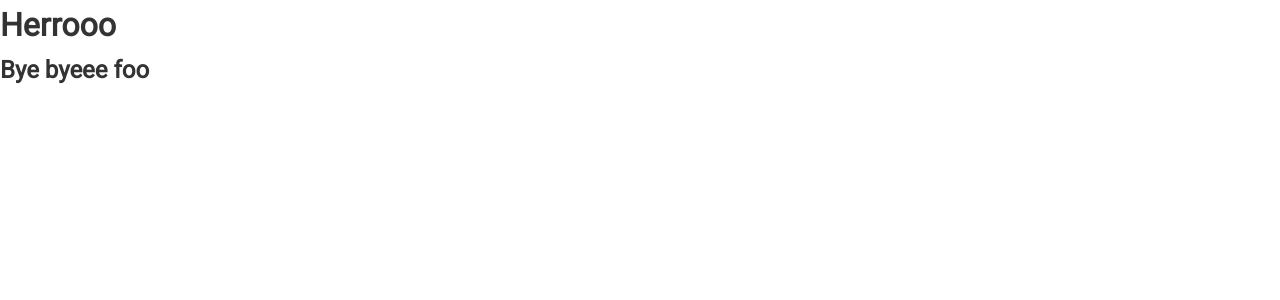
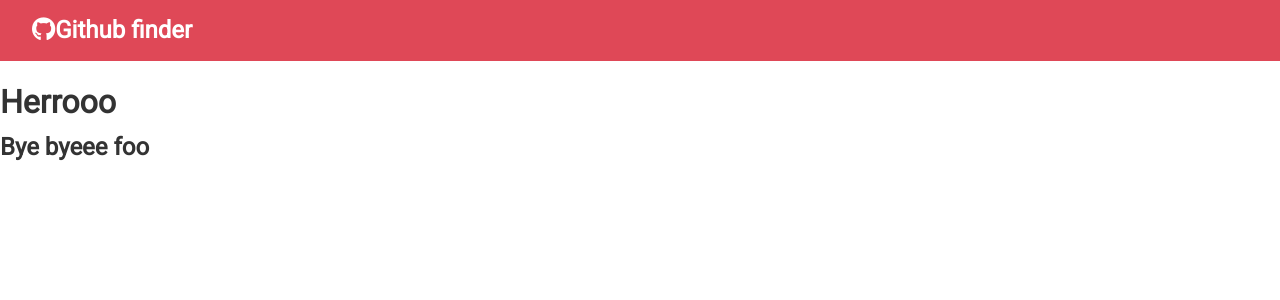
Before and after one commit to 9Dxn/traversyreactcode, a React (Create React App) app: page / in a window 1280 px wide. Shown: the top 300 px of the page. Built offline with nearby package versions, Linux system fonts and the light colour scheme.

Commit message:
First component w/ Props, default props and propTypes for type checking

```diff
--- a/public/index.html
+++ b/public/index.html
@@ -12,6 +12,8 @@
     <link rel="apple-touch-icon" href="%PUBLIC_URL%/logo192.png" />
 
     <link rel="manifest" href="%PUBLIC_URL%/manifest.json" />
+    <script src="https://kit.fontawesome.com/cd82c217fb.js" crossorigin="anonymous"></script>
+
 
     <title>React App</title>
   </head>
--- a/src/App.js
+++ b/src/App.js
@@ -1,5 +1,6 @@
-import React, {Component, Fragment} from "react";
+import React, {Component } from "react";
 import './App.css';
+import Navbar from "./layout/Navbar";
 
 class App extends Component{
     foo = () => 'Have a good time!';
@@ -11,6 +12,7 @@
 
         return (
             <div className='App'>
+                <Navbar iconProp='fab fa-github'/>
                 {!booler ? <h4>booling</h4> :
                     <h1>Herrooo {!showName && name.toUpperCase()}</h1>
                 }
--- /dev/null
+++ b/src/layout/Navbar.js
@@ -0,0 +1,23 @@
+import React, {Component} from "react";
+import PropTypes from 'prop-types';
+
+export class Navbar extends Component {
+    static defaultProps = {
+        title: 'Github finder',
+        iconProp: 'fab fa-github'
+    };
+    static propTypes = {
+        title: PropTypes.string.isRequired,
+        iconProp: PropTypes.string.isRequired
+    }
+
+    render() {
+        return (
+            <nav className='navbar bg-primary'>
+                <h1><i className={this.props.iconProp}/>{this.props.title}</h1>
+            </nav>
+        )
+    }
+}
+
+export default Navbar
```
